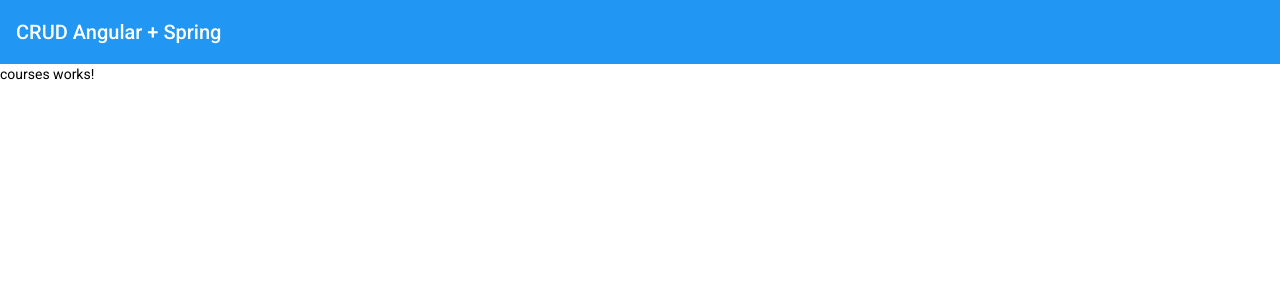
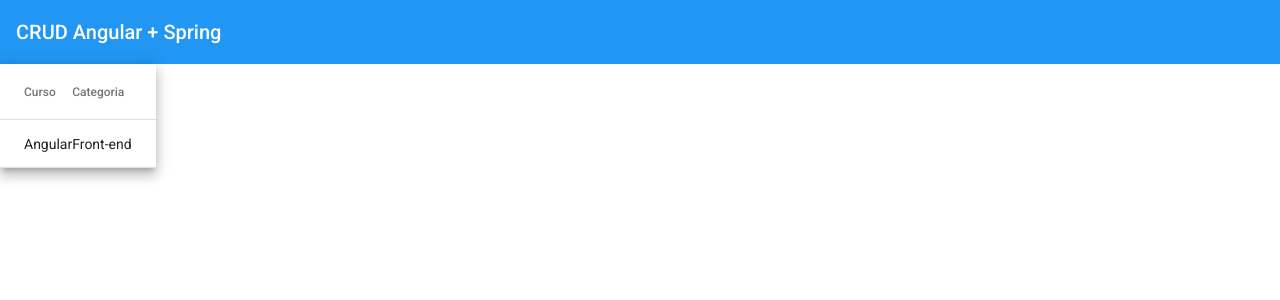
Before and after one commit to Joao-Augusto-Oliveira/crudangular, an Angular app: page /courses in a window 1280 px wide. Shown: the top 300 px of the page. Built offline with nearby package versions, Linux system fonts and the light colour scheme.

Commit message:
aula 6: Criando Material Table para Listar Cursos

```diff
--- a/src/app/courses/courses/courses.component.html
+++ b/src/app/courses/courses/courses.component.html
@@ -1 +1,17 @@
-<p>courses works!</p>
+<table mat-table [dataSource]="courses" class="mat-elevation-z8">
+
+  <!-- Name Column -->
+  <ng-container matColumnDef="name">
+    <th mat-header-cell *matHeaderCellDef> Curso </th>
+    <td mat-cell *matCellDef="let course"> {{ course.name }} </td>
+  </ng-container>
+
+  <!-- Category Column -->
+  <ng-container matColumnDef="category">
+    <th mat-header-cell *matHeaderCellDef> Categoria </th>
+    <td mat-cell *matCellDef="let course"> {{ course.category }} </td>
+  </ng-container>
+
+  <tr mat-header-row *matHeaderRowDef="displayedColumns"></tr>
+  <tr mat-row *matRowDef="let row; columns: displayedColumns;"></tr>
+</table>
--- a/src/app/courses/courses/courses.component.ts
+++ b/src/app/courses/courses/courses.component.ts
@@ -1,15 +1,16 @@
 import { Component, OnInit } from '@angular/core';
+import { Course } from '../model/course';
 
 @Component({
   selector: 'app-courses',
   templateUrl: './courses.component.html',
-  styleUrls: ['./courses.component.scss']
+  styleUrls: ['./courses.component.scss'],
 })
 export class CoursesComponent implements OnInit {
+  courses: Course[] = [{ _id: '1', name: 'Angular', category: 'Front-end' }];
+  displayedColumns = ['name', 'category'];
 
-  constructor() { }
+  constructor() {}
 
-  ngOnInit(): void {
-  }
-
+  ngOnInit(): void {}
 }
--- /dev/null
+++ b/src/app/courses/model/course.ts
@@ -0,0 +1,5 @@
+export interface Course {
+  _id: string;
+  name: string;
+  category: string;
+}
```
Also changed, not shown: src/app/courses/courses.module.ts (+5 -10 lines), 1 other file (tests, documents, lock files or other folders).
